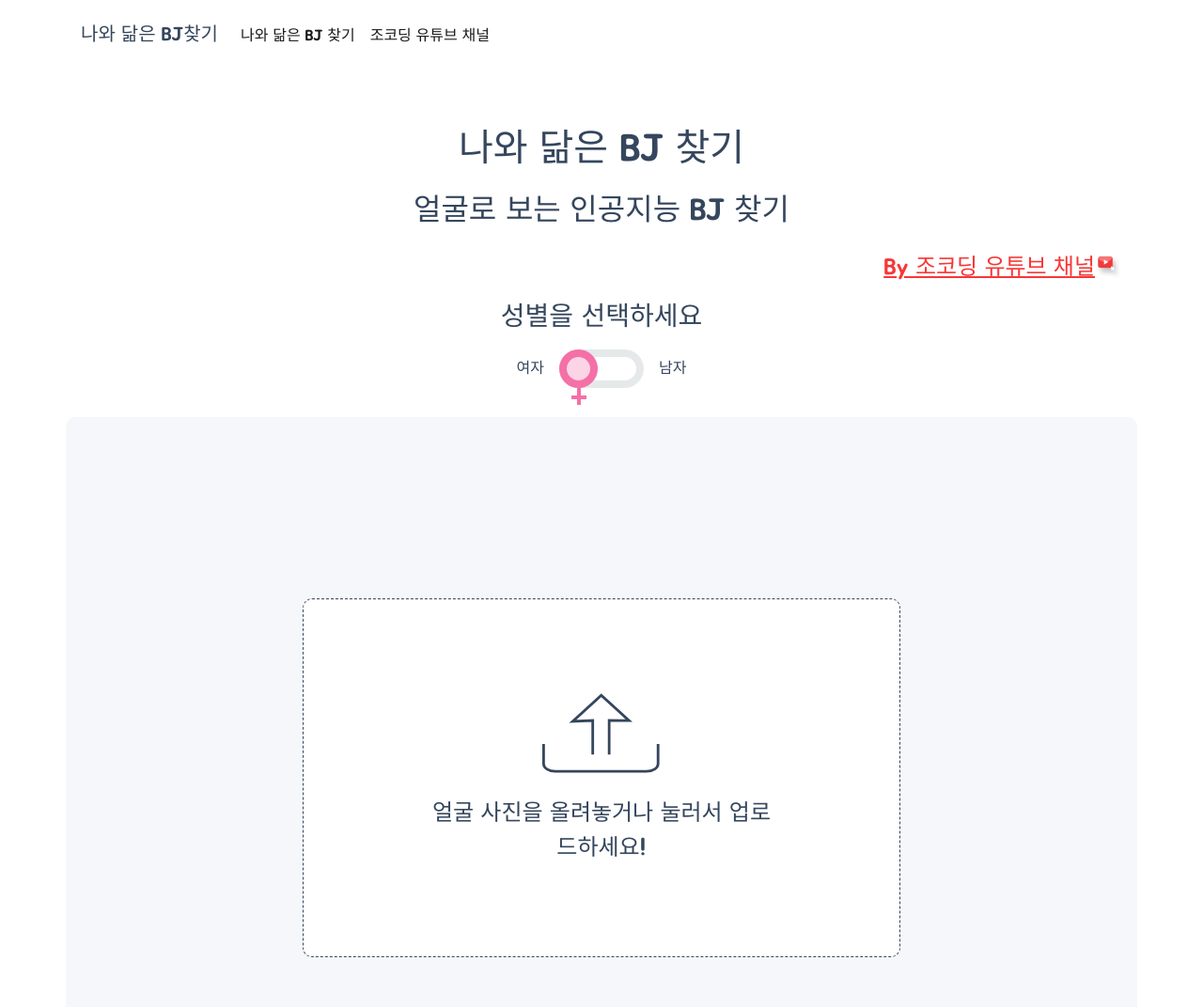
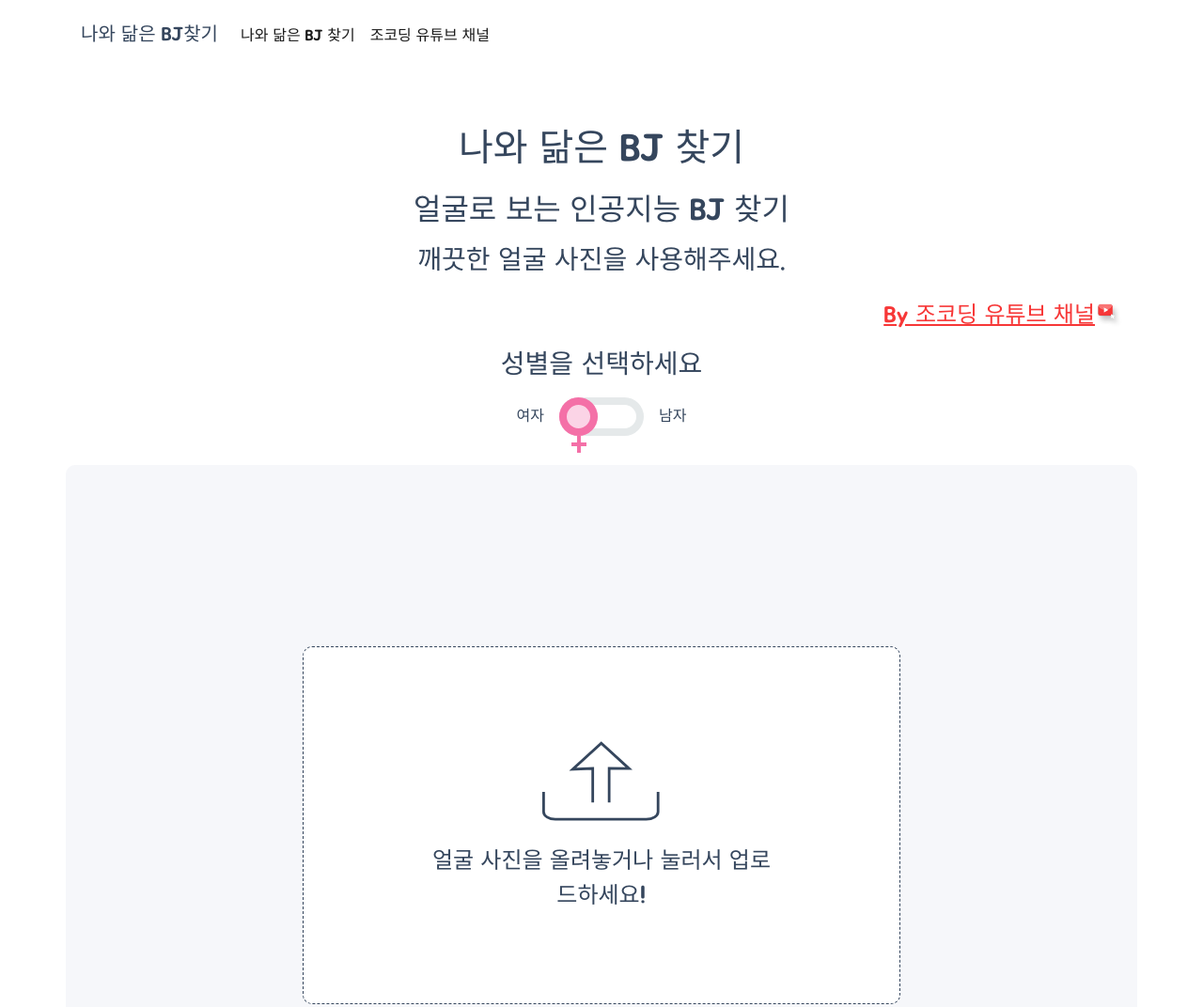
Before and after one commit to kwakyongbeom/BJface, a plain HTML site: page index.html in a window 1280 px wide. Shown: the top 1072 px of the page at 94% size. Drawn offline with nearby package versions, Linux system fonts and the light colour scheme.

Commit message:
8t push add the h3:Please use clean face photo

```diff
--- a/index.html
+++ b/index.html
@@ -49,7 +49,9 @@
     <section class="section">
         <h1 class="title">나와 닮은 BJ 찾기</h1>
         <h2 class="subtitle">얼굴로 보는 인공지능 BJ 찾기</h2>
+        <h3 class="subtitle">깨끗한 얼굴 사진을 사용해주세요.</h3>
         <h2 class="sr-only">나는 어떤 BJ와 닮았을까? 나의 닮은 BJ 찾기를 해보세요!</h2>
+
 
         <h4 class="sr-only">본 서비스는 Google의 인공지능 teachable machine 2.0을 활용하였습니다.</h4>
 
```
